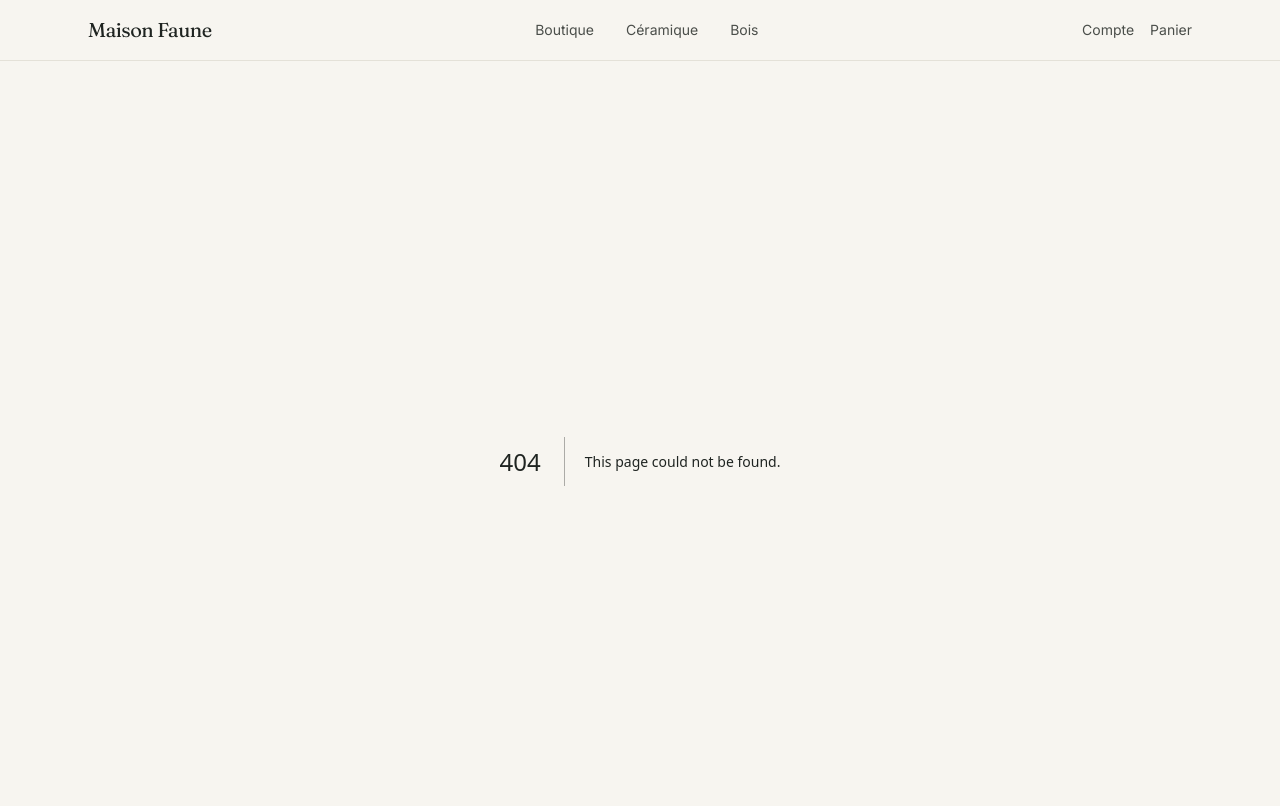
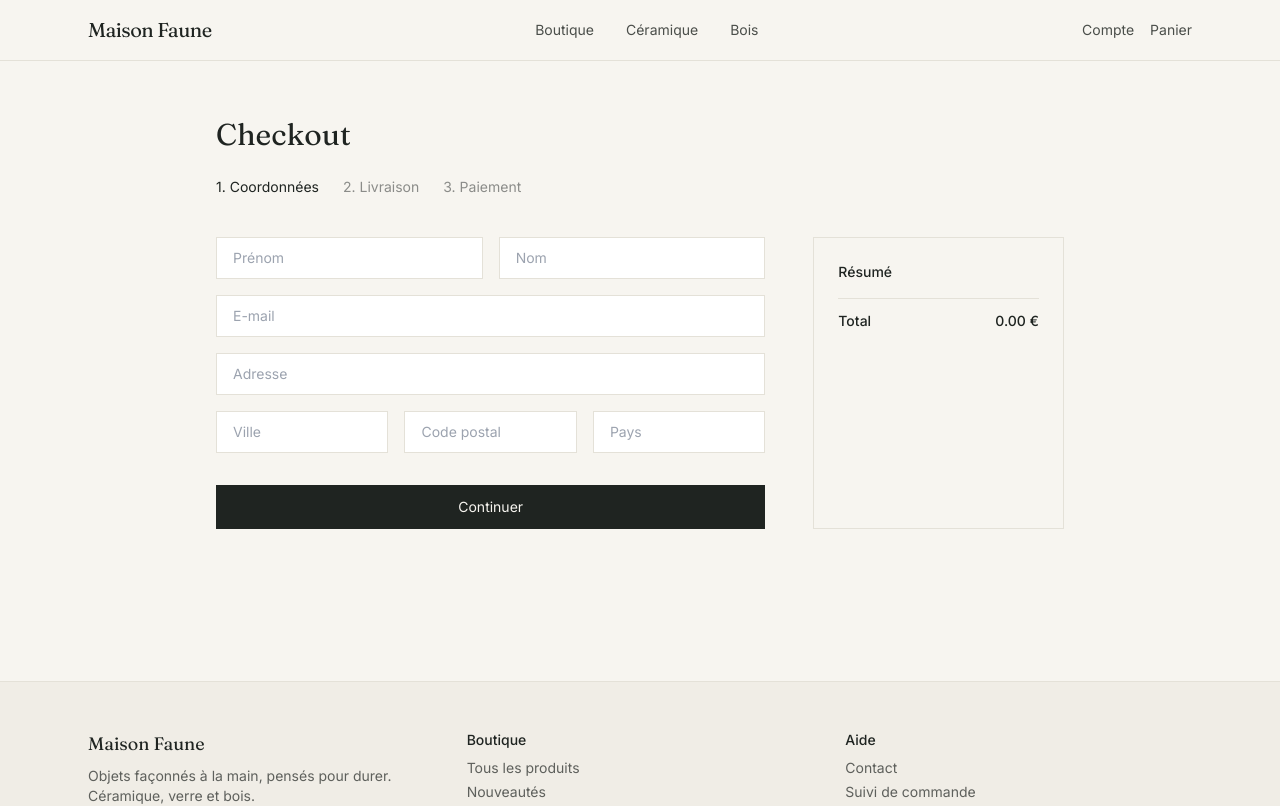
Before and after one commit to MrRoanLaudave/shopify, a Next.js app: page /checkout in a window 1280 px wide. Before the commit this address had no page. Shown: the top 806 px of the page. Built offline with nearby package versions, Linux system fonts and the light colour scheme.

Commit message:
Create page.tsx

```diff
--- /dev/null
+++ b/app/checkout/page.tsx
@@ -0,0 +1,126 @@
+"use client";
+
+import { useState } from "react";
+import { useCart } from "@/context/CartContext";
+
+const ETAPES = ["Coordonnées", "Livraison", "Paiement"];
+
+export default function Checkout() {
+  const { items, total } = useCart();
+  const [etape, setEtape] = useState(0);
+  const [commandeConfirmee, setCommandeConfirmee] = useState(false);
+
+  if (commandeConfirmee) {
+    return (
+      <main className="mx-auto max-w-xl px-6 py-24 text-center">
+        <p className="font-display text-3xl text-mousse">✓</p>
+        <h1 className="mt-4 font-display text-2xl text-encre">Commande confirmée</h1>
+        <p className="mt-3 font-body text-sm text-encre/60">
+          Un e-mail de confirmation vient de t'être envoyé. Merci pour ta commande.
+        </p>
+      </main>
+    );
+  }
+
+  return (
+    <main className="mx-auto max-w-4xl px-6 py-14">
+      <h1 className="font-display text-3xl text-encre">Checkout</h1>
+
+      <div className="mt-6 flex gap-6 font-body text-sm">
+        {ETAPES.map((e, i) => (
+          <span key={e} className={i === etape ? "text-encre" : "text-pierre"}>
+            {i + 1}. {e}
+          </span>
+        ))}
+      </div>
+
+      <div className="mt-10 grid gap-12 md:grid-cols-3">
+        <div className="md:col-span-2">
+          {etape === 0 && (
+            <div className="space-y-4">
+              <div className="grid gap-4 sm:grid-cols-2">
+                <input placeholder="Prénom" className="border border-pierreclaire px-4 py-2.5 font-body text-sm focus:border-mousse focus:outline-none" />
+                <input placeholder="Nom" className="border border-pierreclaire px-4 py-2.5 font-body text-sm focus:border-mousse focus:outline-none" />
+              </div>
+              <input placeholder="E-mail" type="email" className="w-full border border-pierreclaire px-4 py-2.5 font-body text-sm focus:border-mousse focus:outline-none" />
+              <input placeholder="Adresse" className="w-full border border-pierreclaire px-4 py-2.5 font-body text-sm focus:border-mousse focus:outline-none" />
+              <div className="grid gap-4 sm:grid-cols-3">
+                <input placeholder="Ville" className="border border-pierreclaire px-4 py-2.5 font-body text-sm focus:border-mousse focus:outline-none" />
+                <input placeholder="Code postal" className="border border-pierreclaire px-4 py-2.5 font-body text-sm focus:border-mousse focus:outline-none" />
+                <input placeholder="Pays" className="border border-pierreclaire px-4 py-2.5 font-body text-sm focus:border-mousse focus:outline-none" />
+              </div>
+            </div>
+          )}
+
+          {etape === 1 && (
+            <div className="space-y-3 font-body text-sm">
+              {[
+                { nom: "Standard (3-5 jours)", prix: 5.9 },
+                { nom: "Express (1-2 jours)", prix: 12.9 },
+              ].map((opt) => (
+                <label
+                  key={opt.nom}
+                  className="flex cursor-pointer items-center justify-between border border-pierreclaire px-4 py-3 has-[:checked]:border-mousse"
+                >
+                  <span className="flex items-center gap-3">
+                    <input type="radio" name="livraison" defaultChecked={opt.nom.startsWith("Standard")} />
+                    {opt.nom}
+                  </span>
+                  <span>{opt.prix.toFixed(2)} €</span>
+                </label>
+              ))}
+            </div>
+          )}
+
+          {etape === 2 && (
+            <div className="space-y-4">
+              <input placeholder="Numéro de carte" className="w-full border border-pierreclaire px-4 py-2.5 font-body text-sm focus:border-mousse focus:outline-none" />
+              <div className="grid gap-4 sm:grid-cols-2">
+                <input placeholder="MM / AA" className="border border-pierreclaire px-4 py-2.5 font-body text-sm focus:border-mousse focus:outline-none" />
+                <input placeholder="CVC" className="border border-pierreclaire px-4 py-2.5 font-body text-sm focus:border-mousse focus:outline-none" />
+              </div>
+              <p className="font-body text-xs text-pierre">
+                Paiement traité de façon sécurisée (ex. Stripe). Aucune donnée bancaire n'est stockée sur ce site.
+              </p>
+            </div>
+          )}
+
+          <div className="mt-8 flex gap-3">
+            {etape > 0 && (
+              <button
+                onClick={() => setEtape((e) => e - 1)}
+                className="border border-pierreclaire px-6 py-3 font-body text-sm text-encre/70 hover:border-mousse"
+              >
+                Retour
+              </button>
+            )}
+            <button
+              onClick={() =>
+                etape < ETAPES.length - 1 ? setEtape((e) => e + 1) : setCommandeConfirmee(true)
+              }
+              className="flex-1 bg-encre px-6 py-3 font-body text-sm text-papier hover:bg-mousse"
+            >
+              {etape < ETAPES.length - 1 ? "Continuer" : "Payer et confirmer"}
+            </button>
+          </div>
+        </div>
+
+        <aside className="border border-pierreclaire p-6">
+          <p className="font-body text-sm font-medium text-encre">Résumé</p>
+          <div className="mt-4 space-y-2 font-body text-sm text-encre/70">
+            {items.map((i) => (
+              <div key={`${i.slug}-${i.variante}`} className="flex justify-between">
+                <span>{i.nom} × {i.quantite}</span>
+                <span>{(i.prix * i.quantite).toFixed(2)} €</span>
+              </div>
+            ))}
+          </div>
+          <div className="mt-4 flex justify-between border-t border-pierreclaire pt-3 font-body text-sm font-medium text-encre">
+            <span>Total</span>
+            <span>{total.toFixed(2)} €</span>
+          </div>
+        </aside>
+      </div>
+    </main>
+  );
+                }
```
